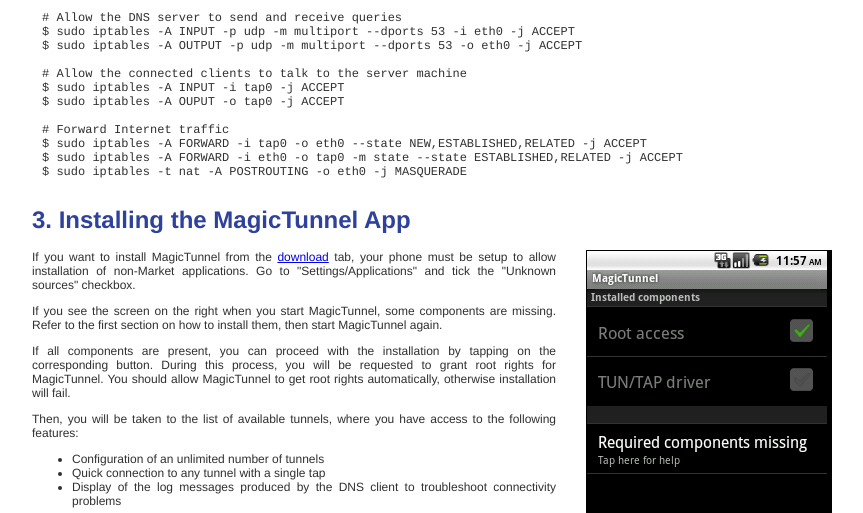
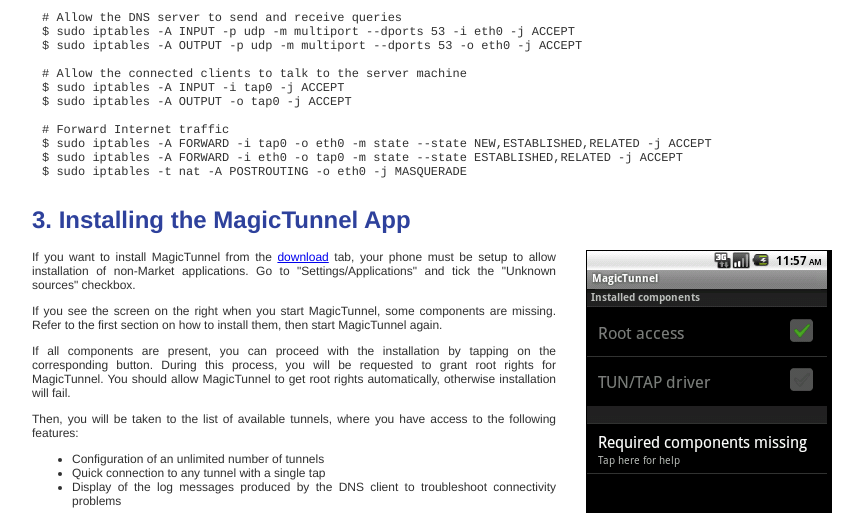
Before and after one commit to MagicTunnel/magictunnel.github.io, a PHP site: page /install.php in a window 1280 px wide. Shown: the part 1026-1539 px from the top of the page, without its empty margins (208-1071 px from the left). Run offline with PHP 8.4, Linux system fonts and the light colour scheme.

Commit message:
Fixed iptables config

```diff
--- a/www/install.php
+++ b/www/install.php
@@ -135,12 +135,11 @@
     <br/>
   # Allow the connected clients to talk to the server machine <br/>
   $ sudo iptables -A INPUT -i tap0 -j ACCEPT <br/>
-  $ sudo iptables -A OUPUT -o tap0 -j ACCEPT <br/>
+  $ sudo iptables -A OUTPUT -o tap0 -j ACCEPT <br/>
     <br/>
   # Forward Internet traffic <br/>
-  $ sudo iptables -A FORWARD -i tap0 -o eth0 --state  NEW,ESTABLISHED,RELATED -j ACCEPT <br/>
-  $ sudo iptables -A FORWARD -i eth0 -o tap0 -m state --state
-  ESTABLISHED,RELATED -j ACCEPT  <br/>
+  $ sudo iptables -A FORWARD -i tap0 -o eth0 -m state --state NEW,ESTABLISHED,RELATED -j ACCEPT <br/>
+  $ sudo iptables -A FORWARD -i eth0 -o tap0 -m state --state ESTABLISHED,RELATED -j ACCEPT  <br/>
   $ sudo iptables -t nat -A POSTROUTING -o eth0 -j MASQUERADE <br/>
   </div>
 
```
